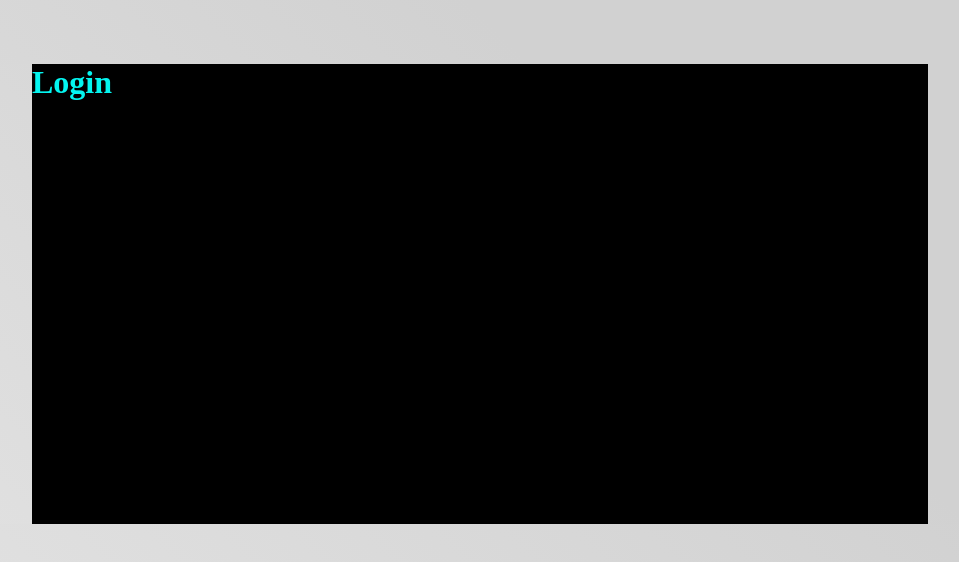
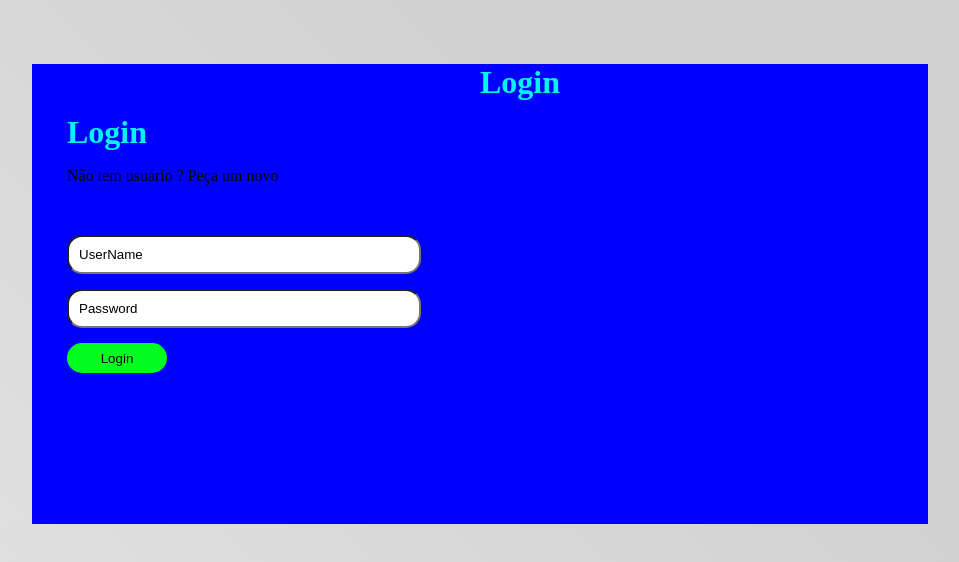
Before and after one commit to Jonlemos/maspu-app, a React (Create React App) app: page / in a window 1280 px wide. Shown: the top 562 px of the page, without its empty margins (160-1119 px from the left). Built offline with nearby package versions, Linux system fonts and the light colour scheme.

Commit message:
criado componentes de botão e input

```diff
--- a/src/App.js
+++ b/src/App.js
@@ -1,5 +1,5 @@
 import React from 'react';
-import { Container } from './components/Styled';
+import { Container, Part1, Part2, Box, BoxLogin, Button, Input } from './components/Styled';
 import { Login } from './layouts';
 
 
@@ -7,7 +7,24 @@ function App() {
   return (
     <div className="App">
       <Container>
-        <Login margin="0 0" color="#04f5f0"></Login>
+        <Box>
+          <Part1>
+            <BoxLogin>
+              <Login margin="0" color="#04f5f0"></Login>
+              <p margin="50">Não tem usuário ? Peça um novo</p>
+            </BoxLogin>
+            <BoxLogin>
+              <form >
+                <Input type="text" name="FirstName" value="UserName"/>
+                <Input type="text" name="FirstName" value="Password"/>
+                <Button>Login</Button>
+              </form>
+            </BoxLogin>
+          </Part1>
+          <Part2>
+            <Login margin="0 0" color="#04f5f0"></Login>
+          </Part2>
+        </Box>
       </Container>
     </div>
   );
--- a/src/components/Styled/index.js
+++ b/src/components/Styled/index.js
@@ -4,9 +4,61 @@ const Container = styled.div`
   box-sizing: border-box;
   margin: 5% 15%;
   height:460px;
-  background-color: #000;
+  background-color: #00f;
+`;
+
+const Part1 = styled.div`
+  width:50%;
+  height: 100%;
+`;
+const Part2 = styled.div`
+  width:50%;
+  height: 100%;
+`;
+const Box = styled.div`
+  width:100%;
+  height: 100%;
+  display:flex;
+`;
+const Button = styled.button`
+  width:100px;
+  height: 30px;
+  background-color:#00ff21;
+  border-radius: 35px;
+  margin: auto;
+  text-align: center;
+  border: none;
+`;
+const BoxLogin = styled.div`
+  margin:50px 0 0 35px;
+`;
+const Input = styled.input`
+  width: 80%;
+  padding: 5px 10px;
+  border-radius:15px;
+  margin: 0 0 15px 0
+  display:block;
+  height:25px;
 `;
 
 export {
     Container
 }
+export {
+    Part1
+}
+export {
+    Part2
+}
+export {
+    Box
+}
+export {
+    BoxLogin
+}
+export {
+    Button
+}
+export {
+    Input
+}
--- a/src/index.css
+++ b/src/index.css
@@ -1,6 +1,15 @@
 html, body {
     margin: 0;
     padding: 0;
+    box-sizing: border-box;
     background: -webkit-linear-gradient(45deg, rgba(226,226,226,1) 0%, rgba(209,209,209,1) 65%, rgba(209,209,209,1) 100%);
+
     /* background: -webkit-linear-gradient(45deg, rgba(227,227,227,1) 0%, rgba(201,158,162,1) 61%, rgba(201,158,162,1) 100%); */
 }
+
+.d-flex{
+    display:flex;
+}
+.d-block {
+    display: block;
+}
```
Also changed, not shown: src/layouts/Login/Login.jsx (line endings or trailing spaces).
